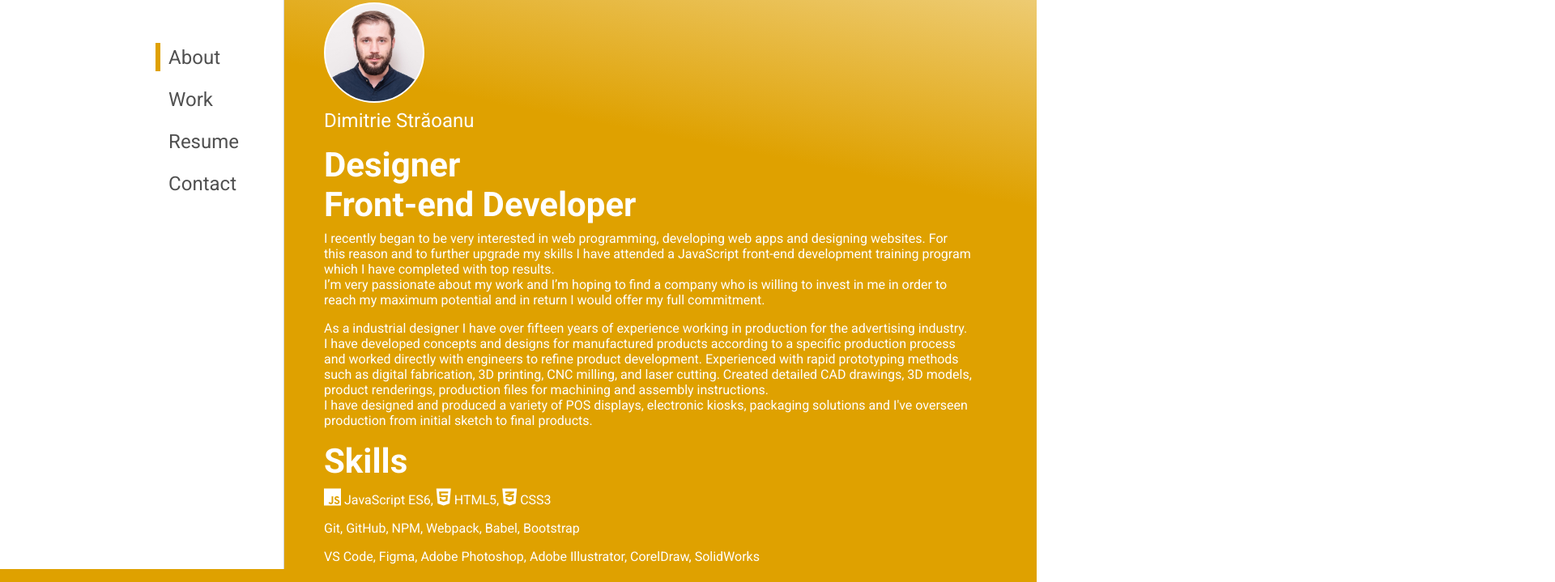
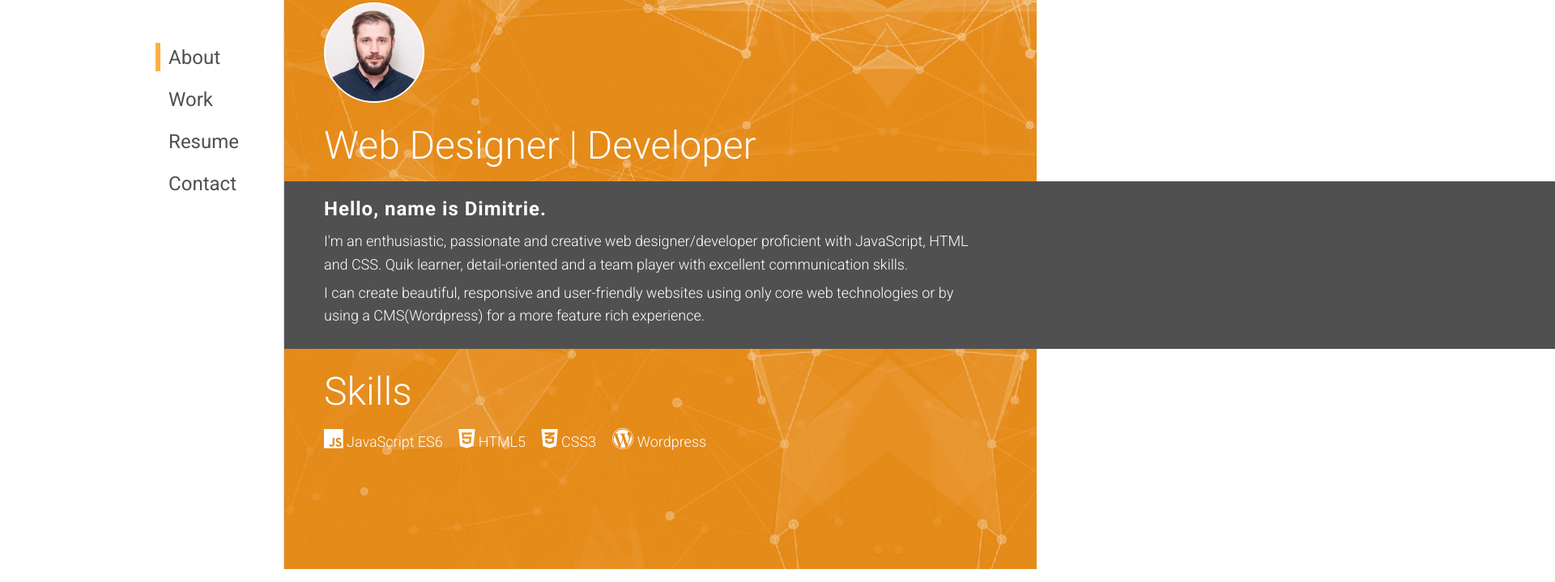
Before and after one commit to DimitrieStraoanu/Portfolio, a plain HTML site: page index.html in a window 1280 px wide. Shown: the part 97-816 px from the top of the page at 81% size, 1920 px wide, since content can reach past the window. Drawn offline with Linux system fonts and the light colour scheme.

Commit message:
design refresh

```diff
--- a/index.html
+++ b/index.html
@@ -28,39 +28,27 @@
         <section id="about">
             <div class="content">
                 <div class="photo"></div>
-                <p>Dimitrie Străoanu</p>
-                <h1>Designer<br>Front-end Developer</h1>
-                <p>I recently began to be very interested in web programming, developing web apps and designing
-                    websites. For
-                    this reason and to further upgrade my skills I have attended a JavaScript front-end development
-                    training
-                    program which I have completed with top results.
-                </p>
-                <p>I’m very passionate about my work and I’m hoping to find a company who is willing to invest in me
-                    in
-                    order to reach my maximum potential and in return I would offer my full commitment.
-                </p>
-                <p class="margin-top-small">
-                    As a industrial designer I have over fifteen years of experience working in production for the
-                    advertising
-                    industry. I have developed concepts and designs for manufactured products according to a specific
-                    production process and worked directly with engineers to refine product development.
-                    Experienced with rapid prototyping methods such as digital fabrication, 3D printing, CNC milling,
-                    and laser cutting. Created detailed CAD drawings, 3D models, product renderings, production files
-                    for machining and assembly instructions.
-                </p>
-                <p>
-                    I have designed and produced a variety of POS displays, electronic kiosks, packaging solutions and
-                    I've overseen production from initial sketch to final products.
-                </p>
+                <h1>Web Designer | Developer</h1>
+                <div class="intro">
+                    <div class="introBg"></div>
+                    <div class="introContent">
+                        <h2>Hello, name is Dimitrie.</h2>
+                        <p>I'm an enthusiastic, passionate and creative web designer/developer proficient with JavaScript, HTML
+                            and
+                            CSS. Quik learner, detail-oriented and a team player with excellent communication skills.</p>
+
+                        <p> I can create beautiful, responsive and user-friendly websites using only core web technologies or by
+                            using a CMS(Wordpress) for a more feature rich experience.
+                        </p>
+                    </div>
+
+                </div>
                 <h1>Skills</h1>
                 <p class="margin-bottom-small">
-                        <i class="fab fa-js medium-scale"></i>&nbsp;JavaScript ES6, <i class="fab fa-html5 medium-scale"></i>&nbsp;HTML5, <i class="fab fa-css3-alt medium-scale"></i>&nbsp;CSS3
-                <p class="margin-bottom-small">
-                    Git, GitHub, NPM, Webpack, Babel, Bootstrap
-                </p>
-                <p class="margin-bottom-small">
-                    VS Code, Figma, Adobe Photoshop, Adobe Illustrator, CorelDraw, SolidWorks
+                    <span class="skill"><i class="fab fa-js medium-scale"></i> JavaScript ES6</span>
+                    <span class="skill"><i class="fab fa-html5 medium-scale"></i> HTML5 </span>
+                    <span class="skill"><i class="fab fa-css3-alt medium-scale"></i> CSS3</span>
+                    <span class="skill"><i class="fab fa-wordpress medium-scale"></i> Wordpress</span>
                 </p>
             </div>
         </section>
@@ -99,24 +87,18 @@
                 <p>
                     All the data is fetch as a json file from a Firebase database using a REST API.
                 </p>
-                <h2 class="marked">Industrial design</h2>
+                <h2 class="marked">Design</h2>
                 <a href="https://drive.google.com/open?id=0B293zLxCmOfXaXVIVkFFU01jNVU"><i class="fas fa-link"></i>
                     click here to visit</a>
                 <img src="./assets/images/industrial_design.jpg" alt="online-store">
                 <p>A gallery with some of my work as a industrial designer.
-                </p>
-                <h2 class="marked">Photography</h2>
-                <a href="https://drive.google.com/open?id=1rJrzSFXOOgczi-7wYTSgnLI2kMgvIXYi"><i class="fas fa-link"></i>
-                    click here to visit</a>
-                <img src="./assets/images/photography.jpg" alt="online-store">
-                <p>A gallery with some of my work as a freelance photographer.
                 </p>
             </div>
         </section>
         <section id="resume">
             <div class="content">
                 <h1>Resume</h1>
-                <a href="./assets/Dimitrie Straoanu - Resume.pdf" download><i class="fas fa-file-download"></i> Download
+                <a href="./assets/Dimitrie_Straoanu_resume.pdf" download><i class="fas fa-file-download"></i> Download
                     as PDF</a>
                 <img src="./assets/images/resume.jpg" alt="">
             </div>
@@ -126,7 +108,8 @@
                 <h1>Contact</h1>
                 <a href="mailto:dimitrie.straoanu@gmail.com"><i class="fas fa-envelope"></i>
                     dimitrie.straoanu@gmail.com</a>
-                    <a href="https://www.linkedin.com/in/dimitrie-străoanu-085789177/"><i class="fab fa-linkedin"></i> LinkedIn Profile</a>
+                <a href="https://www.linkedin.com/in/dimitrie-străoanu-085789177/"><i class="fab fa-linkedin"></i>
+                    LinkedIn Profile</a>
                 <p><i class="fas fa-phone-alt"></i> 0722 163 363</p>
                 <p><i class="fas fa-map-marker-alt"></i> București</p>
             </div>
--- a/main.css
+++ b/main.css
@@ -5,7 +5,10 @@
 }
 
 p {
-    font-size: 16px;
+    font-size: 18px;
+    line-height: 1.6;
+    font-weight: 200;
+    margin-bottom:6px;
 }
 
 img {
@@ -55,23 +58,54 @@ a:hover{
 #about {
     display: flex;
     color: white;
-    background: linear-gradient(11deg, #DFA100 68%, #FFFFFF 120%);
+    background: #ffaf40;
+    height: 100vh;
+    background: url(/assets/images/header.jpg) center no-repeat;
+    background-size: cover;
+    background-attachment: fixed;
+
 }
 
 #about h1 {
-    margin-top: 16px;
-    margin-bottom: 8px;
-    font-size: 30px;
+    margin-top: 24px;
+    margin-bottom: 16px;
+    font-size: 40px;
+    font-weight: 200;
+
+}
+.skill{
+    padding-left: 15px;
+}
+.skill:first-of-type{
+    padding-left: 0;
 }
 
-#about p:first-of-type {
-    margin-top: 8px;
+#about h2 {
     font-size: 24px;
+    font-weight: 600;
+    letter-spacing: 1px;
+    margin-bottom:12px;
+}
+.intro{
+    position:relative;
+    z-index: 0;
+}
+.introContent{
+    padding: 20px 0;
+
 }
 
-#about p:last-of-type {
-    margin-bottom: 64px;
+.introBg{
+    background: #505050;
+    position:absolute;
+    height:100%;
+    width: 10000px;
+    margin-left:-1000px;
+    top:0;
+    z-index: -1;
+
 }
+
 
 
 #work {
@@ -79,7 +113,7 @@ a:hover{
 }
 
 #work h1 {
-    color: #DFA100;
+    color: #ffaf40;
     font-size: 34px;
     font-weight: 400;
 }
@@ -89,7 +123,7 @@ a:hover{
     margin-bottom: 16px;
     margin-top: 60px;
     position: relative;
-    color: #DFA100;
+    color: #ffaf40;
     font-size: 18px;
     font-weight: 700;
 }
@@ -107,7 +141,7 @@ a:hover{
 
 #resume h1 {
     margin-bottom: 32px;
-    color: #DFA100;
+    color: #ffaf40;
     font-size: 34px;
     font-weight: 400;
 }
@@ -126,7 +160,7 @@ a:hover{
 
 #contact h1 {
     margin-bottom: 32px;
-    color: #DFA100;
+    color: #ffaf40;
     font-size: 34px;
     font-weight: 400;
 }
@@ -156,7 +190,7 @@ a:hover{
     width: 6px;
     left: -16px;
     top: 0;
-    background: #DFA100;
+    background: #ffaf40;
 }
 
 .marked::before {
@@ -166,7 +200,7 @@ a:hover{
     width: 6px;
     left: -16px;
     top: -5px;
-    background: #DFA100;
+    background: #ffaf40;
 }
 
 .closed {
@@ -178,7 +212,7 @@ a:hover{
 }
 
 .photo {
-    background: url('./assets/images/mug_shot.jpg') center;
+    background: url('./assets/images/mug_shot.jpg') center no-repeat;
     background-size: cover;
     border: 2px solid white;
     border-radius: 50%;
@@ -188,7 +222,7 @@ a:hover{
 
 .content {
     padding-top: 100px;
-    padding-left: 65px;
+    padding-left: 75px;
     padding-right: 10px;
 }
 .margin-top-small{
@@ -198,16 +232,6 @@ a:hover{
     margin-bottom:16px;
 }
 
-@media (min-width:1600px) and (orientation: landscape) {
-    #about {
-        height: 100vh;
-    }
-}
-@media (min-width:650px) and (orientation: portrait) {
-    #about {
-        height: 100vh;
-    }
-}
 
 @media (min-width:960px) {
     .closeBtn {
@@ -219,7 +243,7 @@ a:hover{
     }
 
     #about h1 {
-        font-size: 42px;
+        font-size: 48px;
     }
 
     .content {
@@ -229,17 +253,23 @@ a:hover{
     }
 }
 
-@media (orientation: landscape) and (max-width:959px) {
-    .content {
-        padding-top: 24px;
+@media (max-width:959px) {
+    #about{
+        height:100%;
+        min-height:100vh;
     }
+    #about .content{
+        padding-top:25px;
+    }
+    #about {
 
-    #about h1 {
-        margin-bottom: 10px;
-        margin-top: 10px;
+        background-attachment: scroll;
+
     }
-
-    #links {
-        margin-top: 100px;
+    .skill{
+        display:block;
+        font-size: 120%;
+        padding-left: 0;
+        margin-top:10px;
     }
 }
```
Also changed, not shown: assets/images/header.jpg (added), assets/images/resume.jpg, 2 other files.
